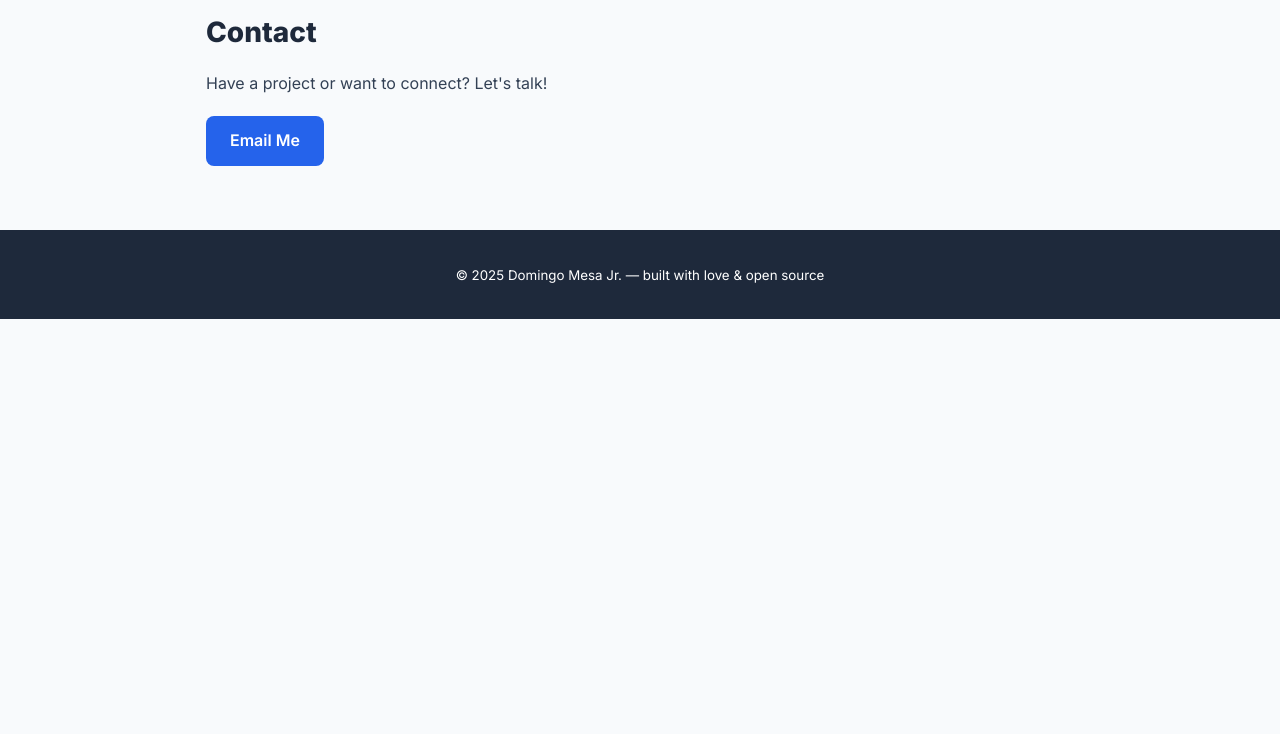
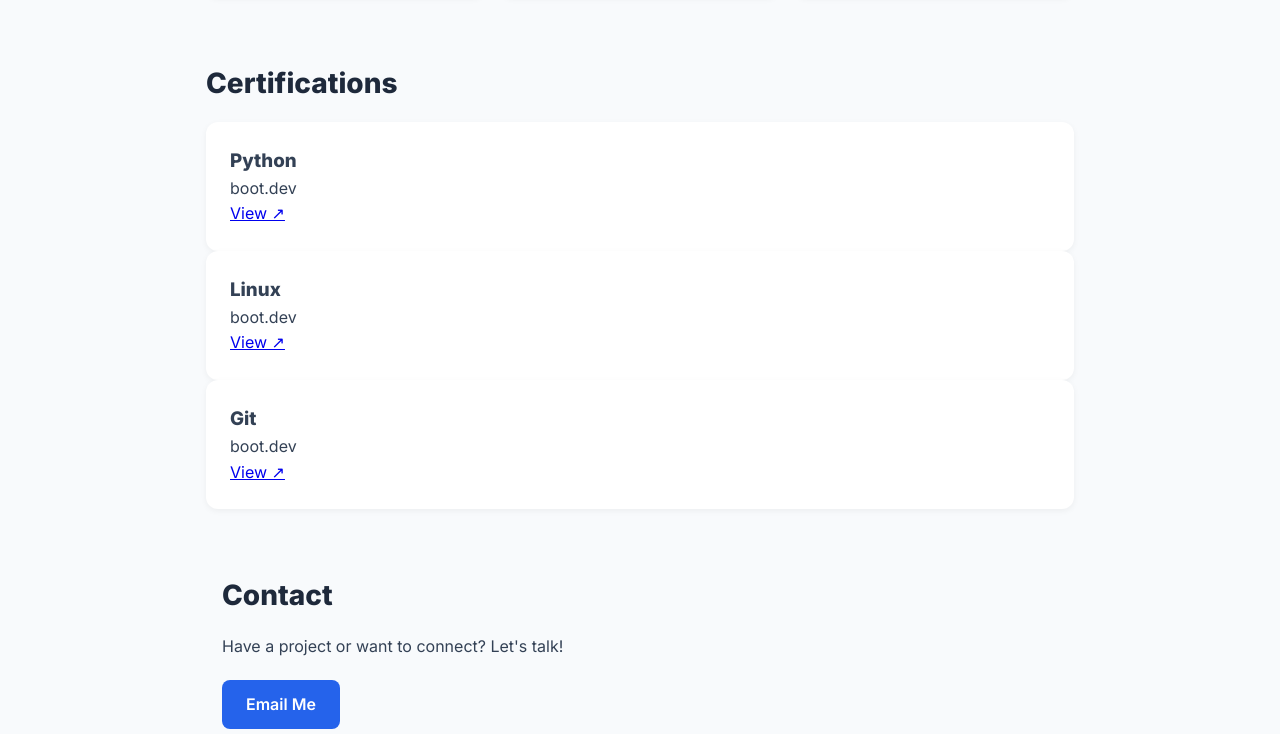
Before and after one commit to domingomesa/domingomesa.github.io, a plain HTML site: page index.html in a window 1280 px wide. Shown: the part 1206-1940 px from the top of the page. Before the commit the page ends 1525 px from the top, so only its background shows below. Drawn offline with Linux system fonts and the light colour scheme.

Commit message:
added certs

```diff
--- a/index.html
+++ b/index.html
@@ -22,6 +22,7 @@
       <li><a href="#about">About</a></li>
       <li><a href="#skills">Skills</a></li>
       <li><a href="#projects">Projects</a></li>
+      <li><a href="#certifications">Certifications</a></li>
       <li><a href="#contact">Contact</a></li>
     </ul>
   </nav>
@@ -34,6 +35,8 @@
       <br><br>
       Away from the keyboard you'll find me deep-diving open-source repos, mentoring newcomers, or
       sketching the next side project over coffee.
+      <br><br>
+      This site is always a work in progress, just like my coding journey.
     </p>
   </section>
 
@@ -84,6 +87,26 @@
     </div>
   </section>
 
+  <!-- ===== CERTIFICATIONS ===== -->
+    <section id="certifications">
+        <h2>Certifications</h2>
+        <div class="cert-grid">
+        <div class="card">
+            <h3>Python</h3>
+            <p>boot.dev</p>
+            <a href="https://www.boot.dev/certificates/4b5d815e-58d7-4a8c-8e4c-47bc288a682b" target="_blank">View ↗︎</a>
+        </div>
+        <div class="card">
+            <h3>Linux</h3>
+            <p>boot.dev</p>
+            <a href="https://www.boot.dev/certificates/0a3fda1d-d6e2-4f5f-ac85-494bdc8451d3" target="_blank">View ↗︎</a>
+        </div>
+        <div class="card">
+            <h3>Git</h3>
+            <p>boot.dev</p>
+            <a href="https://www.boot.dev/certificates/e3a9a689-0170-4bce-abd0-e49894bdeb79" target="_blank">View ↗︎</a>
+        </div>
+
   <!-- ===== CONTACT ===== -->
   <section id="contact">
     <h2>Contact</h2>
```
